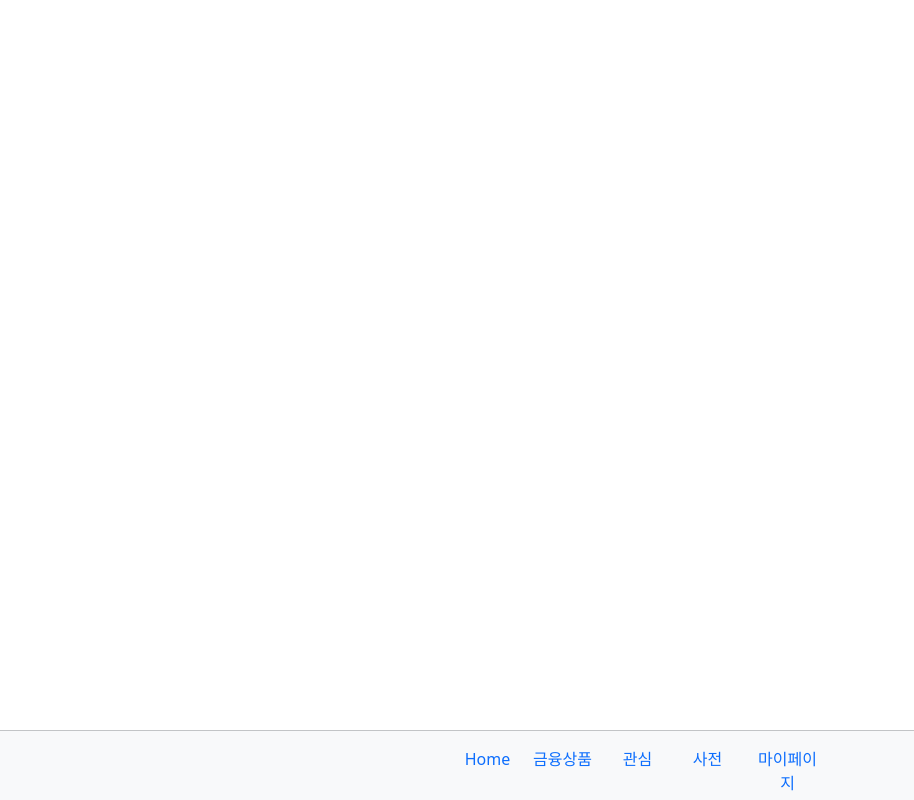
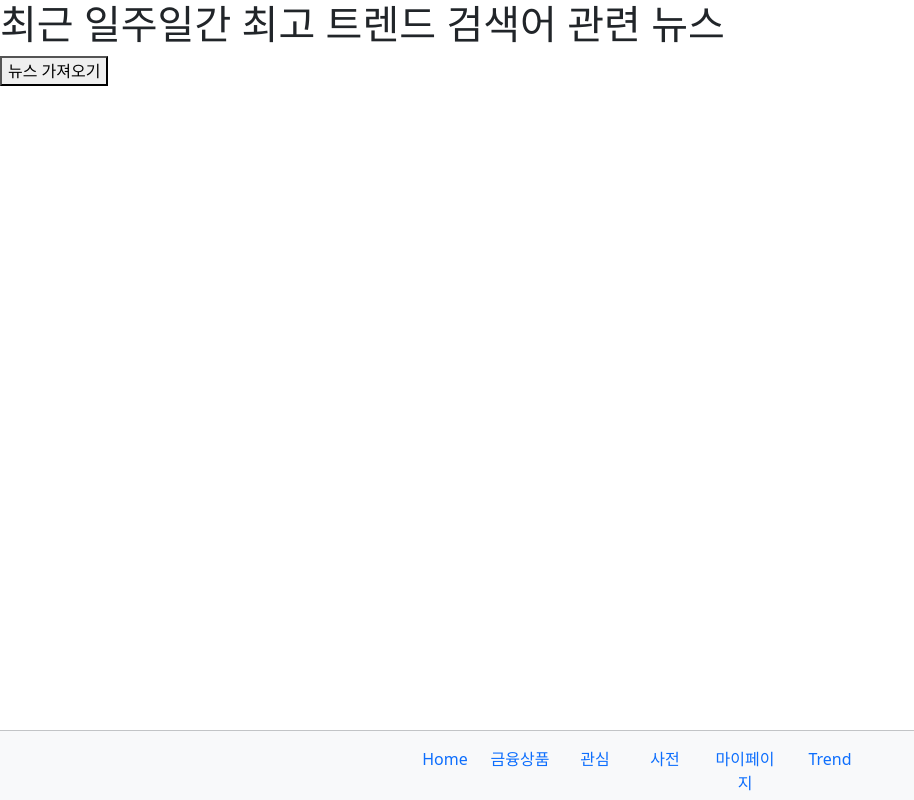
Before and after one commit to sojinnuna/KB-Front, a Vue app: page /trend in a window 1280 px wide. Shown: the whole page, without its empty margins (0-914 px from the left). Built offline with nearby package versions, Linux system fonts and the light colour scheme.

Commit message:
feat : 초기설정 뉴스트렌드 뜨게 하기

```diff
--- a/src/App.vue
+++ b/src/App.vue
@@ -4,6 +4,7 @@ import Footer from '@/components/Footer.vue'
 
 <template>
 <div>
+  <router-view></router-view>
   <Footer/>
 </div>
 </template>
--- a/src/components/Footer.vue
+++ b/src/components/Footer.vue
@@ -31,6 +31,12 @@
           <router-link to="/auth" class="nav-link text-body-secondary d-flex flex-column align-items-center">
             <i class="fa-solid fa-user icon-large"></i>
             <span>마이페이지</span>
+          </router-link>
+        </li>
+        <li class="nav-item item-margin last-item">
+          <router-link to="/trend" class="nav-link text-body-secondary d-flex flex-column align-items-center">
+            <i class="fa-solid fa-user icon-large"></i>
+            <span>Trend</span>
           </router-link>
         </li>
       </ul>
--- /dev/null
+++ b/src/pages/Trend.vue
@@ -0,0 +1,37 @@
+<template>
+  <div>
+    <h1>최근 일주일간 최고 트렌드 검색어 관련 뉴스</h1>
+    <button @click="fetchTopTrendNews">뉴스 가져오기</button>
+
+    <div v-if="errorMessage" class="error">{{ errorMessage }}</div>
+
+    <ul v-if="newsList.length">
+      <li v-for="(news, index) in newsList" :key="index">{{ news }}</li>
+    </ul>
+  </div>
+</template>
+
+<script setup>
+import { ref } from 'vue';
+import axios from 'axios';
+
+const newsList = ref([]);
+const errorMessage = ref('');
+
+const fetchTopTrendNews = async () => {
+  try {
+    const response = await axios.get('/api/top-trend-news');
+    newsList.value = response.data;
+    errorMessage.value = '';
+  } catch (error) {
+    errorMessage.value = '뉴스 데이터를 가져오는 중 오류가 발생했습니다.';
+    console.error(error);
+  }
+};
+</script>
+
+<style scoped>
+.error {
+  color: red;
+}
+</style>
--- a/src/router/index.js
+++ b/src/router/index.js
@@ -1,10 +1,15 @@
 import { createRouter, createWebHistory } from 'vue-router'
+import Trend from "@/pages/Trend.vue";
 
 
 const router = createRouter({
   history: createWebHistory(import.meta.env.BASE_URL),
   routes: [
-
+    {
+      path: '/trend',
+      name: 'trend',
+      component: Trend
+    },
   ],
 })
 
--- a/vite.config.js
+++ b/vite.config.js
@@ -15,9 +15,8 @@ export default defineConfig({
     proxy: {
       '/api': {
         target: 'http://localhost:8080',
-        // changeOrigin: true,
+        changeOrigin: true,
       },
     },
   },
-
 });
```
